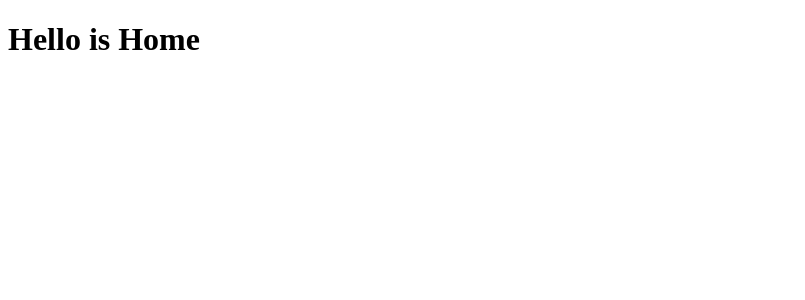
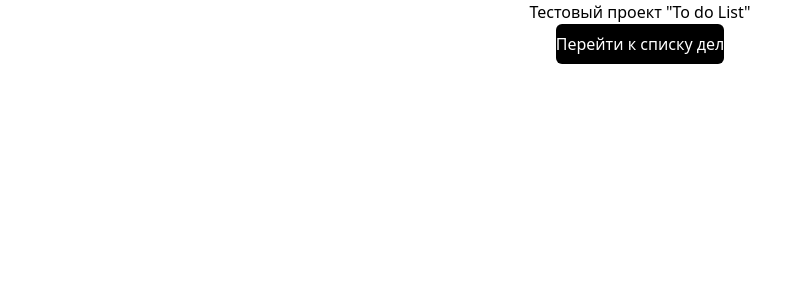
Before and after one commit to Badriev33/todo_vue_composition, a Vue app: page / in a window 1280 px wide. Shown: the top 300 px of the page, without its empty margins (0-805 px from the left). Built offline with nearby package versions, Linux system fonts and the light colour scheme.

Commit message:
tiilwind install

```diff
--- a/package.json
+++ b/package.json
@@ -8,7 +8,10 @@
     "lint": "vue-cli-service lint"
   },
   "dependencies": {
+    "autoprefixer": "^10",
     "core-js": "^3.8.3",
+    "postcss": "^8",
+    "tailwindcss": "^3",
     "vue": "^3.2.13",
     "vue-router": "^4.2.4"
   },
@@ -19,7 +22,8 @@
     "@vue/cli-plugin-eslint": "~5.0.0",
     "@vue/cli-service": "~5.0.0",
     "eslint": "^7.32.0",
-    "eslint-plugin-vue": "^8.0.3"
+    "eslint-plugin-vue": "^8.0.3",
+    "vue-cli-plugin-tailwind": "~3.0.0"
   },
   "eslintConfig": {
     "root": true,
--- /dev/null
+++ b/postcss.config.js
@@ -0,0 +1,6 @@
+module.exports = {
+  plugins: {
+    tailwindcss: {},
+    autoprefixer: {}
+  }
+}
--- /dev/null
+++ b/src/assets/tailwind.css
@@ -0,0 +1,5 @@
+@tailwind base;
+
+@tailwind components;
+
+@tailwind utilities;
--- a/src/main.js
+++ b/src/main.js
@@ -1,6 +1,7 @@
 import { createApp } from 'vue'
 import App from './App.vue'
 import router from '../router'
+import './assets/tailwind.css'
 
 //createApp(App).mount('#app')
 const app = createApp(App)
--- a/src/page/HomePage.vue
+++ b/src/page/HomePage.vue
@@ -1,11 +1,14 @@
 <script setup>
-//import { useRouter } from 'vue-router';
-//const router = useRouter()
+import { useRouter } from 'vue-router';
+const router = useRouter()
 
 </script>
 
 <template>
-    <div>
-        <h1>Hello is Home</h1>
+    <div class="flex flex-col justify-center items-center w-full h-full">
+        <h1>Тестовый проект "To do List"</h1>
+        <button class="h-10 rounded-md bg-black text-white" @click="router.push('List')" type="button">
+            Перейти к списку дел
+        </button>
     </div>
 </template>
--- /dev/null
+++ b/tailwind.config.js
@@ -0,0 +1,8 @@
+/** @type {import('tailwindcss').Config} */
+module.exports = {
+  content: ['./public/**/*.html', './src/**/*.{vue,js,ts,jsx,tsx}'],
+  theme: {
+    extend: {},
+  },
+  plugins: [],
+}
```
Also changed, not shown: 1 other file (tests, documents, lock files or other folders).
